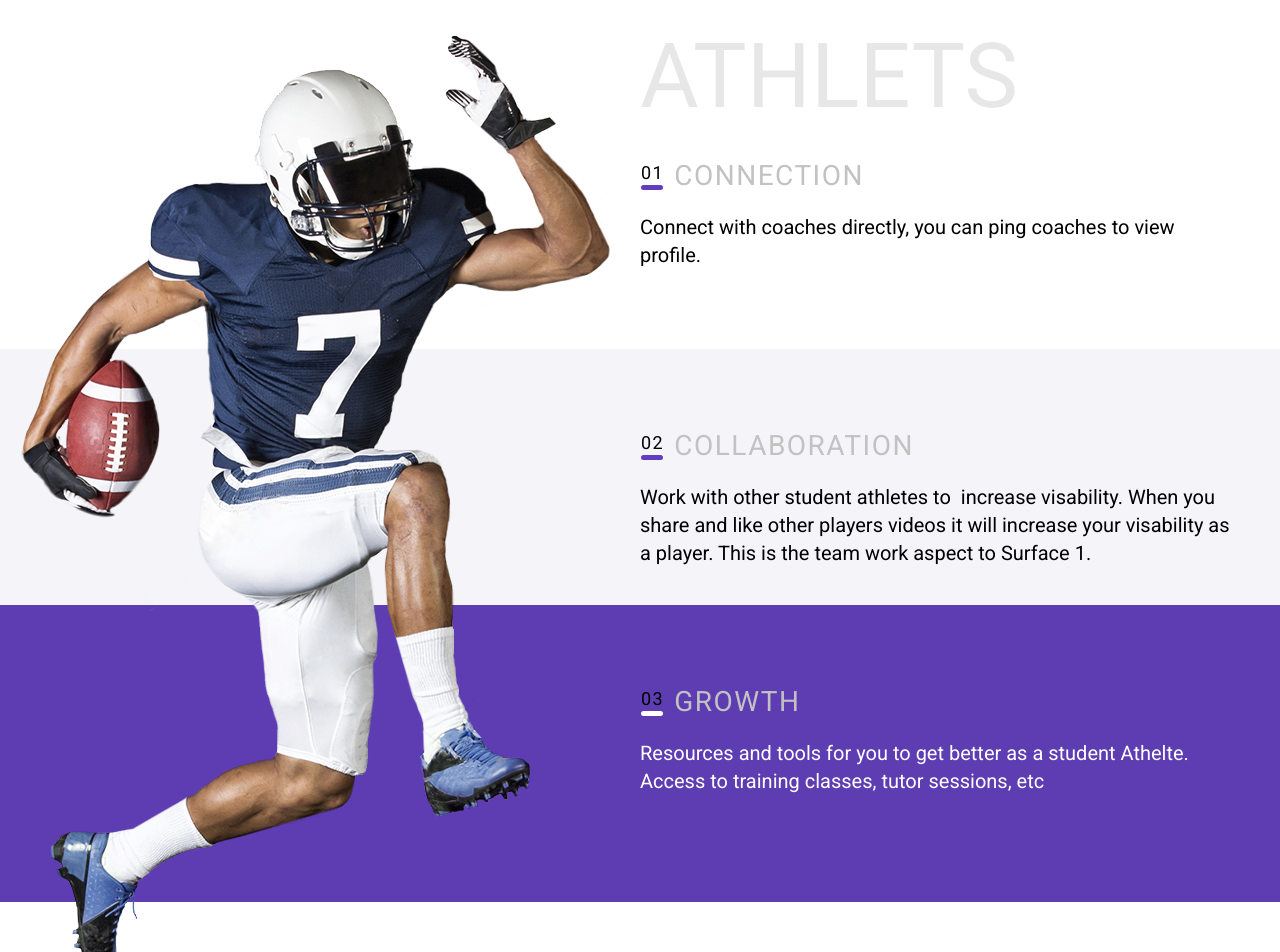
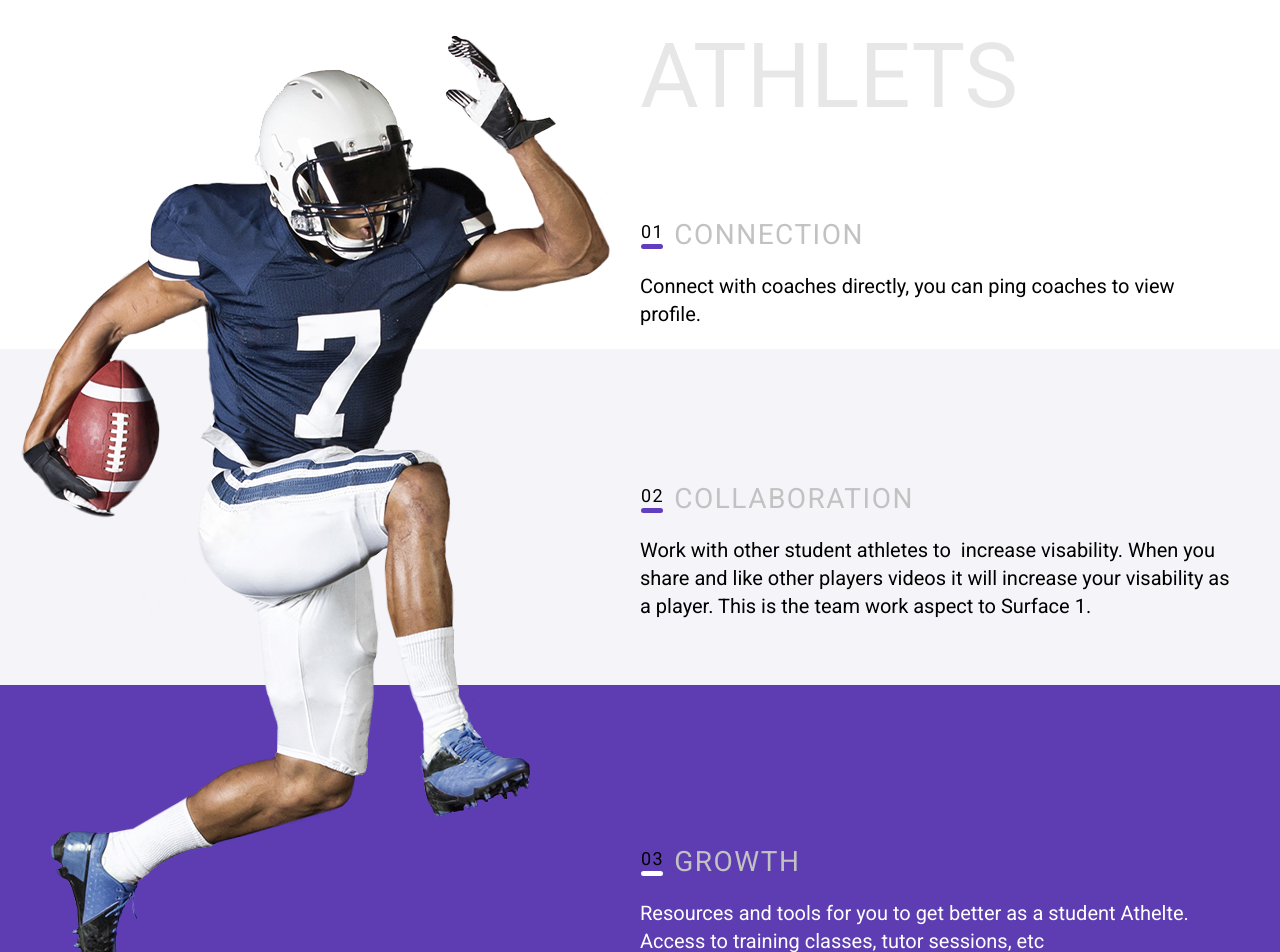
Before and after one commit to nutcom3/sportlab, a Next.js app: page / in a window 1280 px wide. Shown: the top 952 px of the page. Built offline with nearby package versions, Linux system fonts and the light colour scheme.

Commit message:
refactor component

```diff
--- a/components/content/content.module.css
+++ b/components/content/content.module.css
@@ -34,6 +34,40 @@
   line-height: 28px;
 }
 
+@media only screen and (max-width: 620px) {
+  .first, .second, .thrid {
+    display: none;
+    background-color: #F5F4F9;
+    margin-top: 400px;
+    padding-left: 22px;
+    padding-right: 22px;
+    height: 284px;
+  }
+
+  .titlenumber {
+    font-size: 14px;
+  }
+
+  .titletext {
+    font-size: 28px;
+  }
+
+  .description {
+    font-size: 15px;
+    font-style: normal;
+    font-weight: 400;
+    line-height: normal;
+    padding-top: 20px;
+    width: auto;
+  }
+
+  .article {
+    margin-top: 50%;
+    padding-top: 72px;
+  }
+}
+
+/* Mobile styles */
 @media only screen and (max-width: 320px) {
   .titlenumber {
     font-size: 14px;
@@ -56,12 +90,28 @@
     margin-top: 50%;
     padding-top: 72px;
   }
+
+  .first, .second, .thrid {
+    display: none;
+    background-color: #F5F4F9;
+    margin-top: 237px;
+    padding-left: 22px;
+    height: 284px;
+  }
 }
 
 @media only screen and (min-width: 620px) {
   .article {
     padding-top: 30px;
     margin-left: 40%;
+  }
+
+  .second {
+    background-color: #F5F4F9;
+  }
+
+  .thrid {
+    background-color: #5E3DB3 !important;
   }
 
   .titlenumber {
@@ -119,32 +169,30 @@
   .thrid .description {
     color: #FFFFFF;
   }
-}
 
-@media only screen and (max-width: 620px) {
-  .titlenumber {
-    font-size: 14px;
+  .first {
+    height: 190px;
   }
 
-  .titletext {
-    font-size: 28px;
+  .first .title {
+    padding-top: 36px;
   }
 
-  .description {
-    font-size: 15px;
-    font-style: normal;
-    font-weight: 400;
-    line-height: normal;
-    padding-top: 20px;
-    width: auto;
+  .second {
+    height: 235px;
   }
 
-  .article {
-    margin-top: 50%;
-    padding-top: 72px;
+  .thrid .article,
+  .second .article {
+    padding-top: 30px;
+  }
+
+  .thrid {
+    height: 220px;
   }
 }
 
+/* Tablet styles */
 @media only screen and (min-width: 768px) {
   .description {
     font-size: 18px;
@@ -161,6 +209,26 @@
 
   .description {
     width: 460px;
+  }
+
+  .first .title {
+    padding-top: 59px;
+  }
+
+  .second {
+    height: 250px;
+  }
+
+  .second .article {
+    padding-top: 23px;
+  }
+
+  .thrid {
+    height: 250px;
+  }
+
+  .thrid .article {
+    padding-top: 50px;
   }
 }
 
@@ -181,6 +249,30 @@
   .thrid {
     padding-top: 80px;
   }
+
+  .first {
+    height: 220px;
+  }
+
+  .first .title {
+    padding-top: 59px;
+  }
+
+  .second {
+    height: 256px;
+  }
+
+  .second .article {
+    padding-top: 53px;
+  }
+
+  .thrid {
+    height: 297px;
+  }
+
+  .thrid .article {
+    padding-top: 80px;
+  }
 }
 
 @media only screen and (min-width: 1600px) {
@@ -191,8 +283,43 @@
   .description {
     width: 717px;
   }
+
+  .first, .second, .third {
+    position: relative;
+    z-index: -1;
+  }
+
+  .first .description {
+    padding-top: 31px;
+  }
+
+  .first {
+    height: 220px;
+  }
+
+  .first .title {
+    padding-top: 59px;
+  }
+
+  .second {
+    height: 256px;
+  }
+
+  .second .article {
+    padding-top: 53px;
+  }
+
+  .third {
+    height: 297px;
+  }
+
+  .third .article {
+    padding-top: 80px;
+  }
+
 }
 
+/* Desktop styles */
 @media screen and (min-width: 1920px) {
   .article {
     margin-left: 1008px;
--- a/components/content/content.tsx
+++ b/components/content/content.tsx
@@ -3,11 +3,13 @@ import styles from './content.module.css'
 export default function Content(props: any) {
   let content = props.data;
   return (
-    <>
-      <div className={`${styles.article}
+    <div
+      className={`slider
+        ${content.title === 'CONNECTION' ? styles.first : ''}
         ${content.title === 'COLLABORATION' ? styles.second : ''}
         ${content.title === 'GROWTH' ? styles.thrid : ''}`
       } >
+      <div className={`${styles.article}`} >
         <div className={styles.title}>
           <div className={styles.titlenumber}>{content.no}</div>
           <div className={styles.titletext}>{content.title}</div>
@@ -16,6 +18,6 @@ export default function Content(props: any) {
           {content.description}
         </div>
       </div>
-    </>
+    </ div>
   )
 }
--- a/src/app/page.module.css
+++ b/src/app/page.module.css
@@ -28,7 +28,7 @@
   background-color: #5C3CAF;
 }
 
-/* Mobile styles */
+
 @media only screen and (max-width: 620px) {
   .dotgroup {
     position: absolute;
@@ -70,10 +70,9 @@
     position: absolute;
     margin-left: auto;
     margin-right: auto;
-    right: 0;
     flex-shrink: 0;
-    left: 10%;
-    top: 70px;
+    top: 90px;
+    left: 20%;
   }
 
   .plusFootball {
@@ -81,8 +80,8 @@
     position: absolute;
     margin-left: auto;
     margin-right: auto;
-    left: 0;
-    right: 0;
+    top: 81px;
+    left: 13%;
     flex-shrink: 0;
   }
 
@@ -94,21 +93,13 @@
     flex-shrink: 0;
     margin-left: auto;
     margin-right: auto;
-    left: 0;
-    right: 0;
+    top: 82.91px;
+    left: 15%;
     z-index: -1;
-  }
-
-  .connection, .collaboration, .growth {
-    display: none;
-    background-color: #F5F4F9;
-    margin-top: 400px;
-    padding-left: 22px;
-    padding-right: 22px;
-    height: 284px;
   }
 }
 
+/* Mobile styles */
 @media only screen and (max-width: 320px) {
   .dotgroup {
     position: absolute;
@@ -124,10 +115,10 @@
 
   .football {
     position: absolute;
-    width: 200px;
+    width: 218px;
     height: 281px;
     top: 70px;
-    left: 70px;
+    left: 52px;
   }
 
   .athlets {
@@ -140,6 +131,16 @@
     font-size: 50px;
     line-height: 58.59px;
     color: #E7E7E7;
+  }
+
+   .football {
+    position: absolute;
+    width: 318px;
+    margin-left: auto;
+    margin-right: auto;
+    left: 10px;
+    top: 70px;
+    right: unset
   }
 
   .plusDarkFootball {
@@ -171,14 +172,6 @@
     top: 82.91px;
     left: 69.36px;
     z-index: -1;
-  }
-
-  .connection, .collaboration, .growth {
-    display: none;
-    background-color: #F5F4F9;
-    margin-top: 237px;
-    padding-left: 22px;
-    height: 284px;
   }
 }
 
@@ -216,13 +209,7 @@
     height: 699px;
   }
 
-  .growth {
-    background-color: #5E3DB3 !important;
-  }
 
-  .collaboration {
-    background-color: #F5F4F9;
-  }
 
   .plusDarkFootball {
     display: unset;
@@ -255,26 +242,7 @@
     z-index: -1;
   }
 
-  .connection {
-    height: 190px;
-  }
 
-  .connection .title {
-    padding-top: 36px;
-  }
-
-  .collaboration {
-    height: 235px;
-  }
-
-  .growth .article,
-  .collaboration .article {
-    padding-top: 30px;
-  }
-
-  .growth {
-    height: 220px;
-  }
 }
 
 /* Tablet styles */
@@ -313,41 +281,14 @@
     display: none;
   }
 
-  .collaboration {
-    height: 203px;
-  }
 
-  .connection .title {
-    padding-top: 59px;
-  }
-
-  .growth {
-    height: 250px;
-  }
-
-  .growth .article {
-    padding-top: 50px;
-  }
-
-  .collaboration {
-    height: 250px;
-  }
-
-  .collaboration .article {
-    padding-top: 23px;
-  }
 }
 
 
 @media only screen and (min-width: 1280px) {
-
   .headArticle,
   .article {
     margin-left: 50%;
-  }
-
-  .connection {
-    height: 200px;
   }
 
   .football {
@@ -362,31 +303,6 @@
   .plusDarkFootball {
     display: none;
   }
-
-  .connection {
-    height: 220px;
-  }
-
-  .connection .title {
-    padding-top: 59px;
-  }
-
-  .growth {
-    height: 297px;
-  }
-
-  .growth .article {
-    padding-top: 80px;
-  }
-
-  .collaboration {
-    height: 256px;
-  }
-
-  .collaboration .article {
-    padding-top: 53px;
-  }
-
 }
 
 @media only screen and (min-width: 1600px) {
@@ -408,39 +324,6 @@
   .athlets {
     padding-top: 0px;
   }
-
-  .connection, .collaboration, .growth {
-    position: relative;
-    z-index: -1;
-  }
-
-  .connection .description {
-    padding-top: 31px;
-  }
-
-  .connection {
-    height: 220px;
-  }
-
-  .connection .title {
-    padding-top: 59px;
-  }
-
-  .growth {
-    height: 297px;
-  }
-
-  .growth .article {
-    padding-top: 80px;
-  }
-
-  .collaboration {
-    height: 256px;
-  }
-
-  .collaboration .article {
-    padding-top: 53px;
-  }
 }
 
 /* Desktop styles */
--- a/src/app/page.tsx
+++ b/src/app/page.tsx
@@ -53,7 +53,7 @@ export default function Home() {
 
   const showSlides = (n: number) => {
     /* if mobile size */
-    if (window.innerWidth <=  619) {
+    if (window.innerWidth <= 619) {
       if (n > slides.length) {
         setSlideIndex(1);
       }
@@ -107,17 +107,9 @@ export default function Home() {
         <Image src={FootBall} alt="Football" className={styles.football} width={0} height={0} />
         <Image src={Line} alt="line" className={styles.line} width={0} height={0} />
 
-        <div className={`${styles.connection} slider`}>
-          <Content data={connection} />
-        </div>
-
-        <div className={`${styles.collaboration} slider`}>
-          <Content data={collaboration} />
-        </div>
-
-        <div className={`${styles.growth} slider`}>
-          <Content data={growth} />
-        </div>
+        <Content data={connection} />
+        <Content data={collaboration} />
+        <Content data={growth} />
 
         <div className={styles.dotgroup}>
           <span className={`dot ${styles.dot}`} onClick={() => currentSlide(1)}></span>
```
